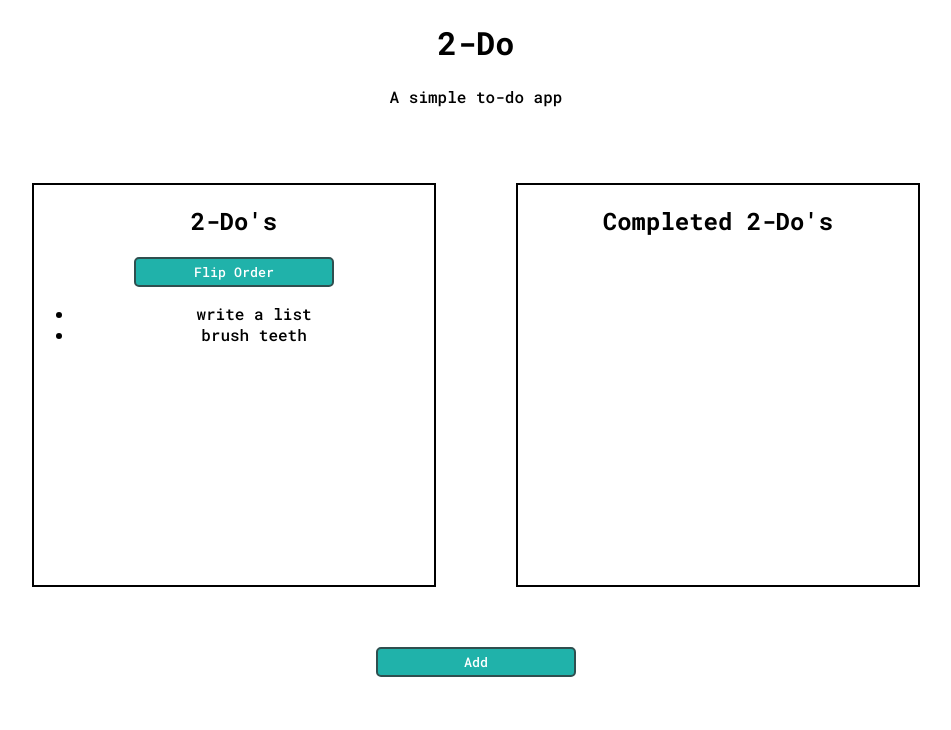
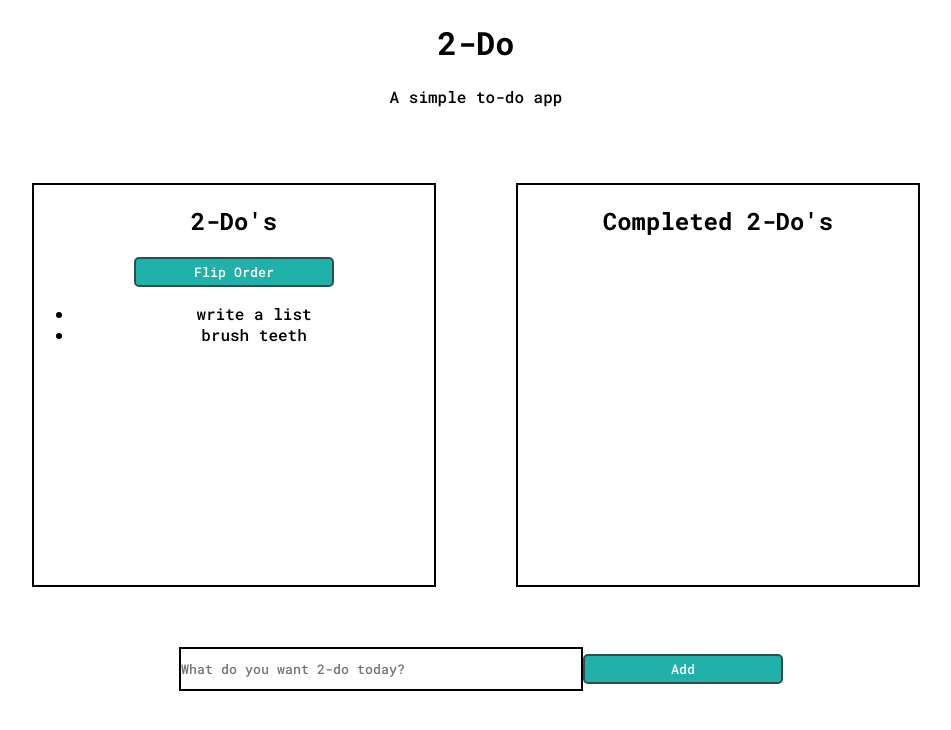
Before and after one commit to tom-ai/2-do, a React (Create React App) app: page / in a window 1280 px wide. Shown: the top 730 px of the page, without its empty margins (164-1115 px from the left). Built offline with nearby package versions, Linux system fonts and the light colour scheme.

Commit message:
add handle submit to add new items to list

```diff
--- a/src/App.js
+++ b/src/App.js
@@ -15,9 +15,9 @@ function App() {
 		});
 	};
 
-	const addTodo = () => {
+	const addTodo = (item) => {
 		setTodos((currentTodos) => {
-			return ["set an alarm", ...currentTodos];
+			return [item, ...currentTodos];
 		});
 	};
 
--- a/src/components/Input.jsx
+++ b/src/components/Input.jsx
@@ -1,22 +1,31 @@
+import {useState} from "react";
+
 const Input = ({ addTodo }) => {
+	const [todo, setNewTodo] = useState("")
+
+	const handleSubmit = (event) => {
+		event.preventDefault()
+
+		const newItem = todo
+		addTodo(newItem) // cb?
+
+		setNewTodo("")
+	}
 	return (
     <div className="input-div">
-			<button
-				onClick={() => {
-					addTodo();
+      <form onSubmit={handleSubmit}>
+        <input
+          className="input-text-box"
+          value={todo}
+		  onChange={(e) => {
+			  setNewTodo(e.target.value)
 		  }}
-			>
+          placeholder="What do you want 2-do today?"
+        ></input>
+        <button type="submit">
           Add
         </button>
-			{/* <form action="#" method="" id="form">
-				<input
-					className="input-text-box"
-					id="input-text-box"
-					name="input-text-box"
-					type="text"
-					placeholder="What do you want 2-do today?"
-				></input>
-			</form> */}
+      </form>
     </div>
   );
 };
```
Lines whose indentation alone changed are shown as unchanged.
